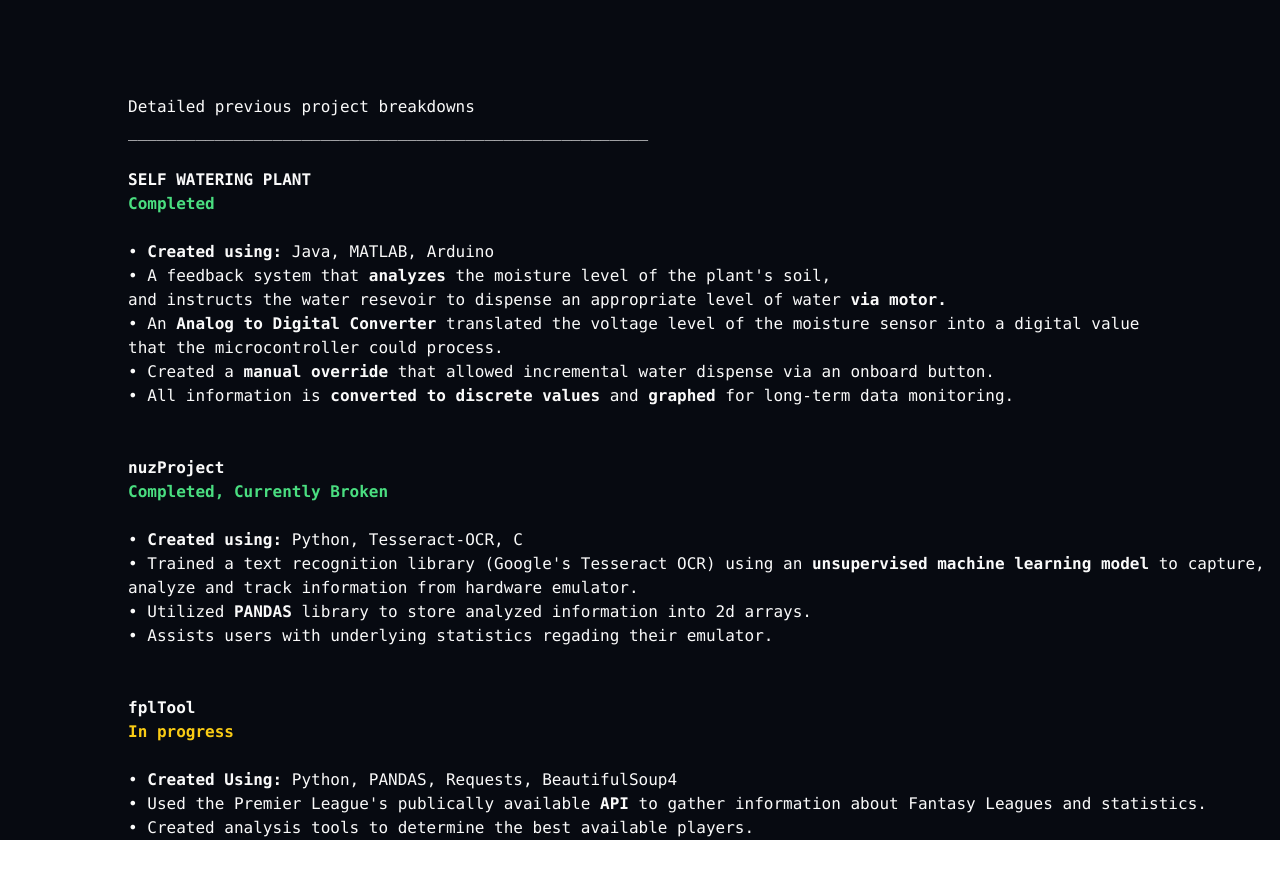
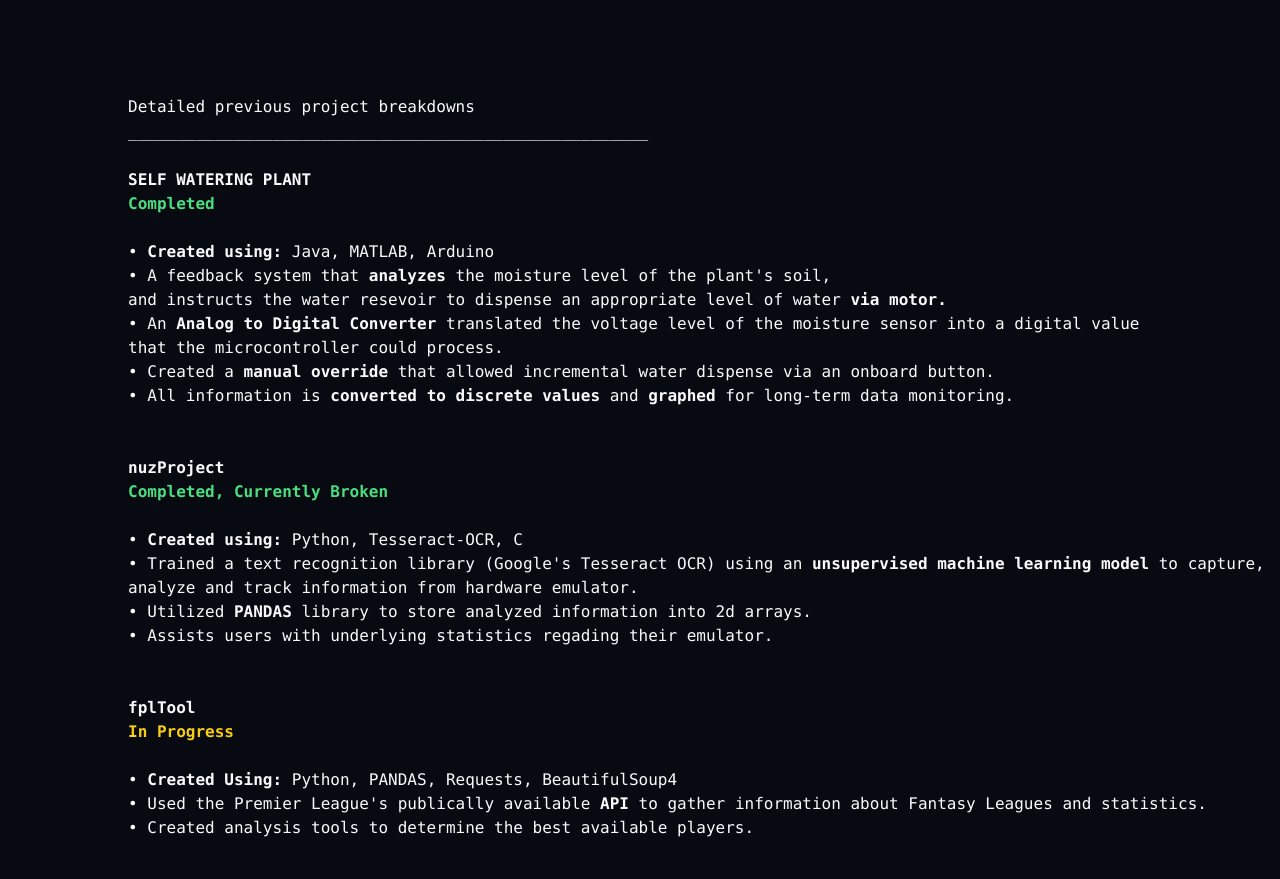
Before and after one commit to muabdali/portfoliowebsite, a website: page public/projects.html in a window 1280 px wide. Shown: the part 221-1100 px from the top of the page. Before the commit the page ends 1061 px from the top, so only its background shows below. Drawn offline with Linux system fonts and the light colour scheme.

Commit message:
finished projects section

```diff
--- a/public/projects.html
+++ b/public/projects.html
@@ -56,12 +56,18 @@
                     <br>
 
                     <div class="font-bold"><a href="https://github.com/muabdali/fpltool"></a>fplTool</div>
-                    <div class="font-bold text-yellow-400">In progress</div>
+                    <div class="font-bold text-yellow-400">In Progress</div>
                     <br>
                     <div>
                         <div>• <span class="font-bold">Created Using:</span> <span class="underline">Python, PANDAS, Requests, BeautifulSoup4</span></div>
                         <div>• Used the Premier League's publically available <span class="font-bold">API</span> to gather information about Fantasy Leagues and statistics.</div>
                         <div>• Created analysis tools to determine the best available players.</div>
+                        <br>
+                        <br>
+                        <br>
+                        <br>
+                        <br>
+
                     </div>
                 </div>
             </div>
```
